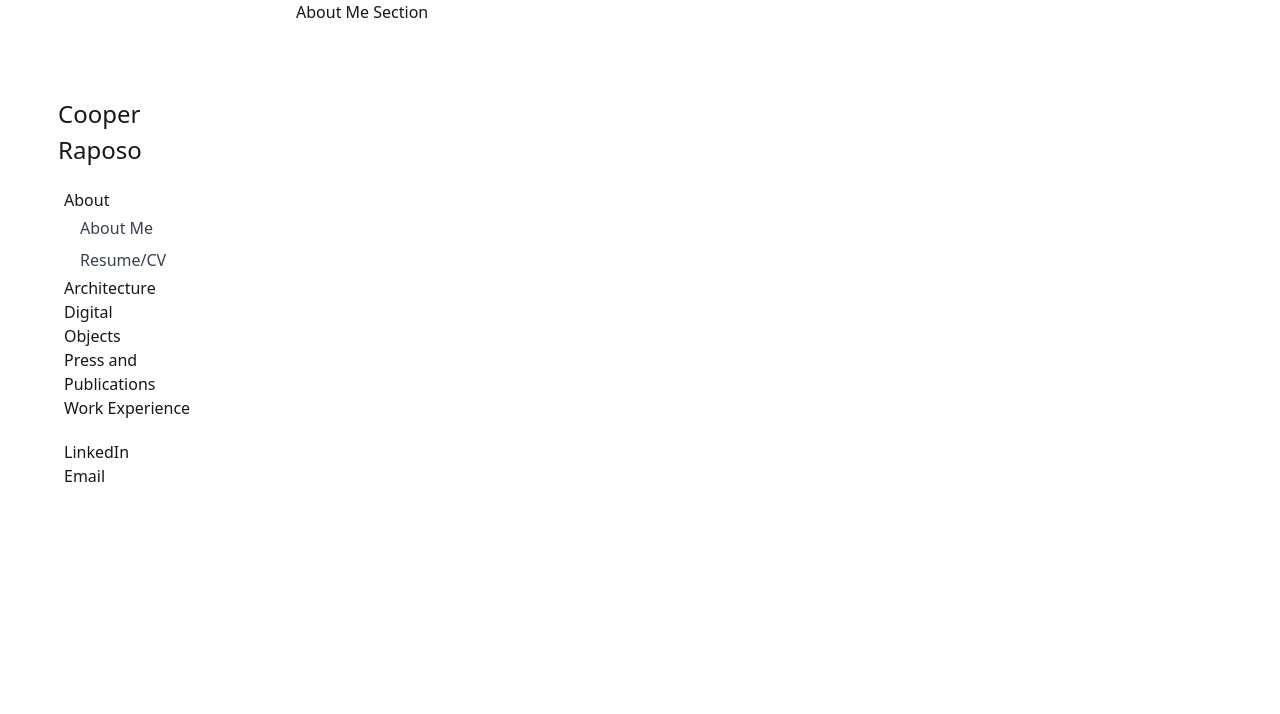
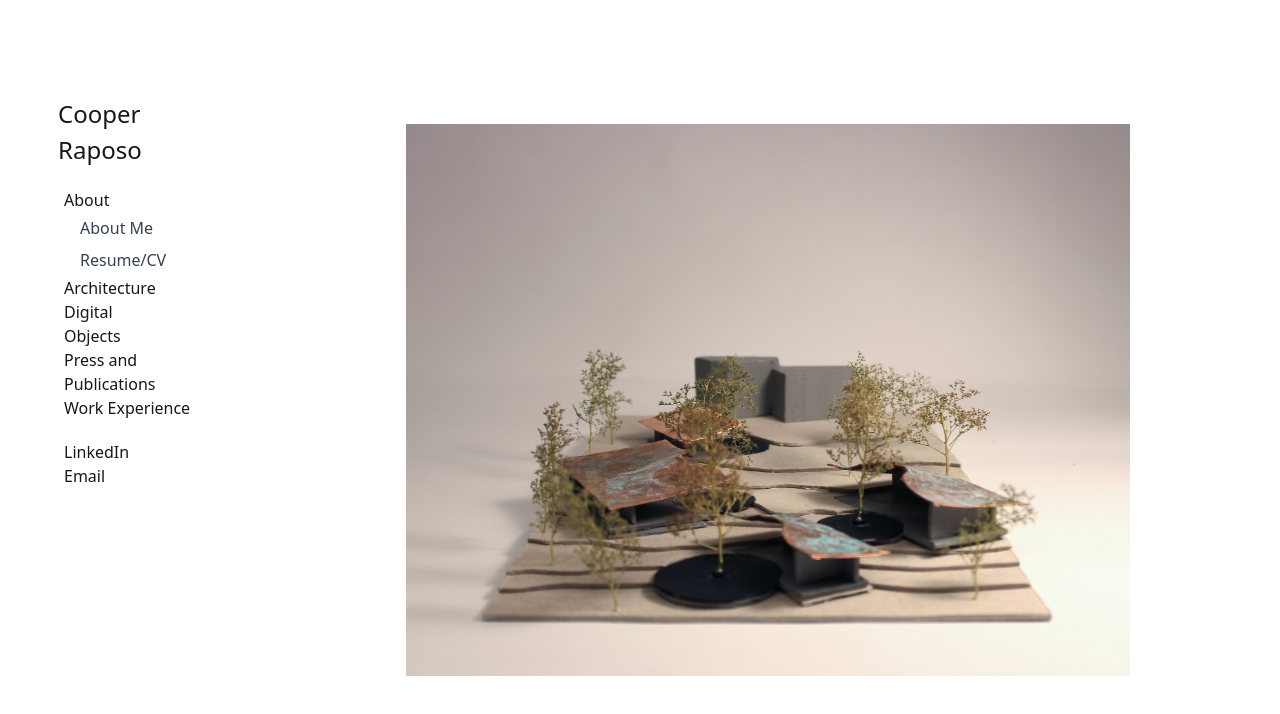
Before and after one commit to m4ur1n0/coooper-raposo-website, a Next.js app: page / in a window 1280 px wide. Shown: the top 714 px of the page. Built offline with nearby package versions, Linux system fonts and the light colour scheme.

Commit message:
added photostream in place of about

```diff
--- /dev/null
+++ b/src/components/PhotoSlideShow.js
@@ -0,0 +1,50 @@
+import React, { useState, useEffect } from 'react'
+
+const slides = [
+  {
+    id: 1,
+    src : "tegner1.png",
+  },
+  {
+    id: 2,
+    src : "tegner2.jpeg",
+  },
+  {
+    id: 3,
+    src : "tegner3.jpg",
+  },
+
+
+];
+
+const PhotoSlideShow = () => {
+  const [currentSlide, setCurrentSlide] = useState(0);
+
+  // Auto-slide every 4 seconds
+  useEffect(() => {
+    const interval = setInterval(() => {
+      setCurrentSlide((prev) => (prev + 1) % slides.length);
+    }, 2500);
+
+    return () => clearInterval(interval);  // Cleanup on unmount
+  }, []);
+
+  return (
+    <div className="relative w-full h-full overflow-hidden flex flex-col justify-center items-center">
+      {slides.map((slide, index) => (
+        <div
+          key={slide.id}
+          className={`absolute  flex justify-center items-center transition-opacity duration-300 ease-in w-[80%]  ${
+            currentSlide === index ? "opacity-100" : "opacity-0"
+          }`}
+        >
+          <div className="px-4">
+            <img src={`/images/${slide.src}`} />
+          </div>
+        </div>
+      ))}
+    </div>
+  );
+}
+
+export default PhotoSlideShow
--- a/src/pages/index.js
+++ b/src/pages/index.js
@@ -1,6 +1,7 @@
 import AboutMeSection from '@/components/AboutMeSection'
 import Footer from '@/components/Footer'
 import GenericProjectSection from '@/components/GenericProjectSection'
+import PhotoSlideShow from '@/components/PhotoSlideShow'
 import ResumeSection from '@/components/ResumeSection'
 import Tegner from '@/components/Tegner'
 import React, { useEffect } from 'react'
@@ -44,7 +45,8 @@ const index = ({renderedComp}) => {
     }
 
     const renderedCompToComp = {
-        'About Me' : <AboutMeSection prop1={"test1"} />,
+        // 'About Me' : <AboutMeSection prop1={"test1"} />,
+        'About Me' : <PhotoSlideShow />,
         'Resume/CV' : <ResumeSection />,
         // 'Project 1' : <GenericProjectSection {...(ProjectProps['Project 1'])} />,
         // 'Project 2' : <GenericProjectSection {...(ProjectProps['Project 2'])} />,
```
